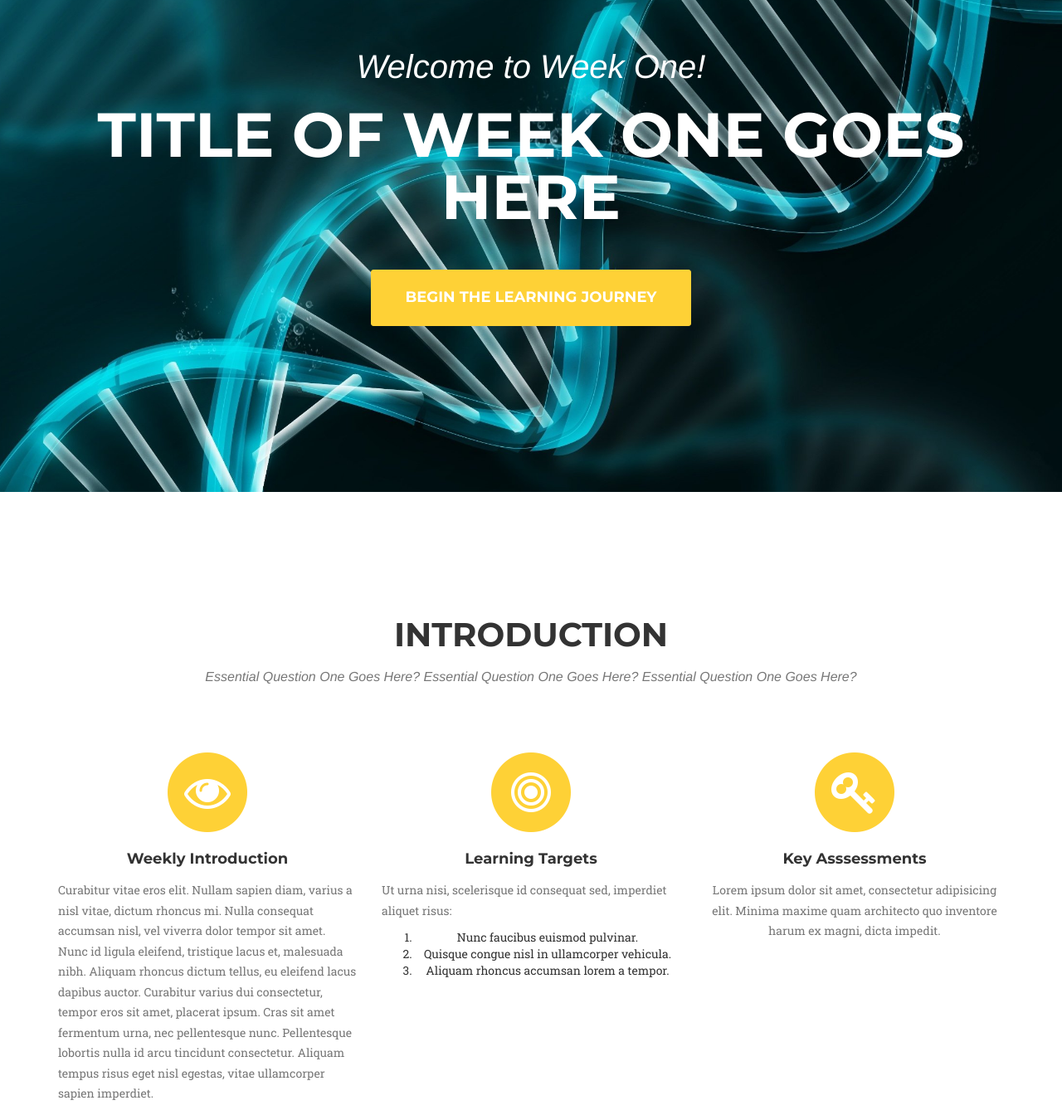
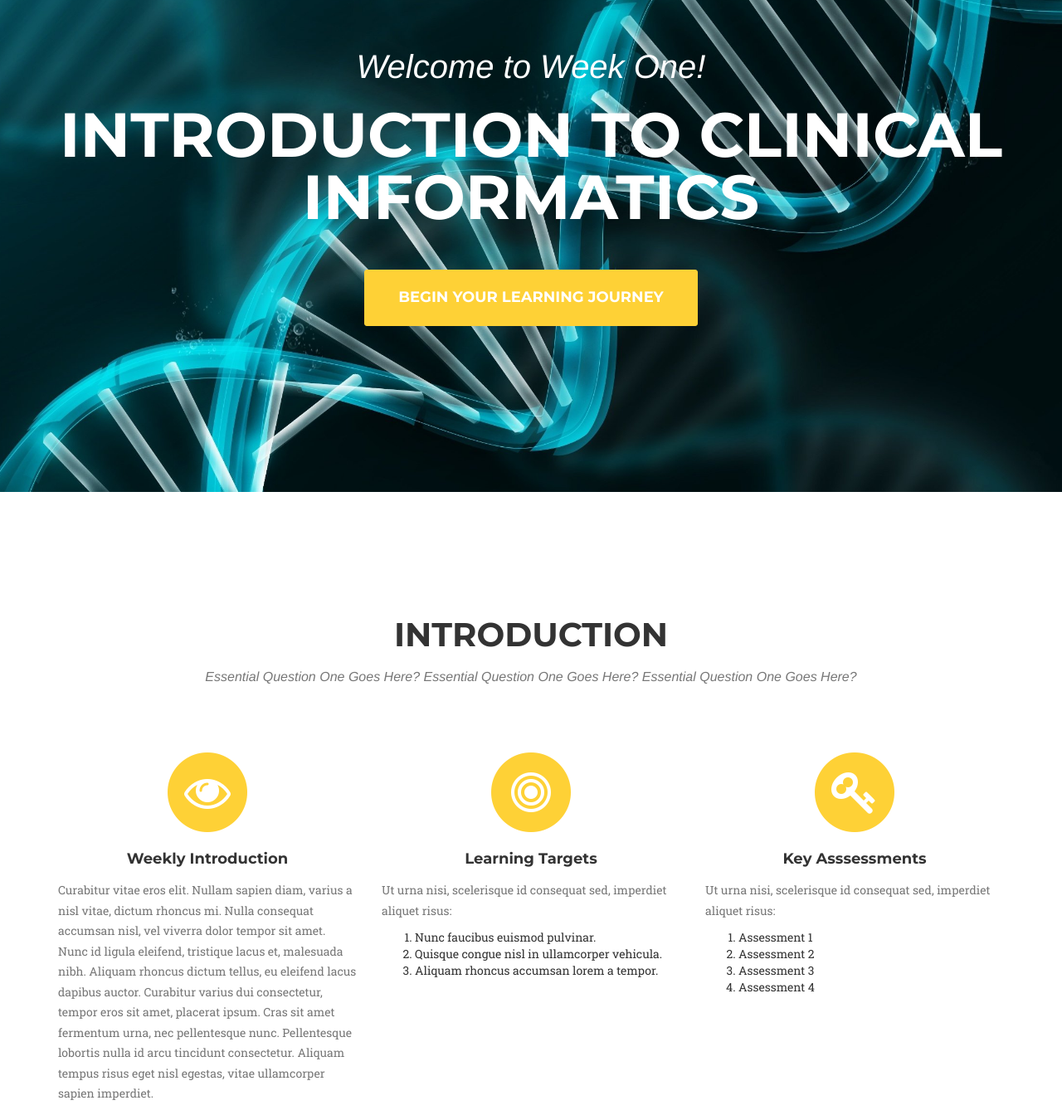
Before and after one commit to edwinmerced/ummiller, a website: page index.html in a window 1280 px wide. Shown: the part 240-1584 px from the top of the page at 83% size. Drawn offline with nearby package versions, Linux system fonts and the light colour scheme; a web font is replaced by a local one.

Commit message:
Add files via upload

```diff
--- a/index.html
+++ b/index.html
@@ -82,8 +82,8 @@
         <div class="container">
             <div class="intro-text">
                 <div class="intro-lead-in">Welcome to Week  One!</div>
-                <div class="intro-heading">Title of Week One Goes Here</div>
-                <a href="#services" class="page-scroll btn btn-xl">Begin the Learning Journey</a>
+                <div class="intro-heading">Introduction to Clinical Informatics</div>
+                <a href="#services" class="page-scroll btn btn-xl">Begin your Learning Journey</a>
             </div>
         </div>
     </header>
@@ -112,7 +112,7 @@
                         <i class="fa fa-bullseye fa-stack-1x fa-inverse"></i>
                     </span>
                     <h4 class="service-heading">Learning Targets</h4>
-                    <p class="text-muted text-left">Ut urna nisi, scelerisque id consequat sed, imperdiet aliquet risus:<br><ol><li>Nunc faucibus euismod pulvinar.</li> <li>Quisque congue nisl in ullamcorper vehicula. </li> <li>Aliquam rhoncus accumsan lorem a tempor.</li> </ol></p>
+                    <p class="text-muted text-left">Ut urna nisi, scelerisque id consequat sed, imperdiet aliquet risus:<br><ol class="text-left"><li>Nunc faucibus euismod pulvinar.</li> <li>Quisque congue nisl in ullamcorper vehicula. </li> <li>Aliquam rhoncus accumsan lorem a tempor.</li> </ol></p>
                 </div>
                 <div class="col-md-4">
                     <span class="fa-stack fa-4x">
@@ -120,7 +120,7 @@
                         <i class="fa fa-key fa-stack-1x fa-inverse"></i>
                     </span>
                     <h4 class="service-heading">Key Asssessments</h4>
-                    <p class="text-muted">Lorem ipsum dolor sit amet, consectetur adipisicing elit. Minima maxime quam architecto quo inventore harum ex magni, dicta impedit.</p>
+                    <p class="text-muted text-left">Ut urna nisi, scelerisque id consequat sed, imperdiet aliquet risus:<br><ol class="text-left"><li>Assessment 1</li> <li>Assessment 2 </li> <li>Assessment 3</li></li> <li>Assessment 4</li> </ol></p>
                 </div>
             </div>
         </div>
@@ -292,13 +292,7 @@
                                 </div>
                             </div>
                         </li>
-                        <li class="timeline-inverted">
-                            <div class="timeline-image">
-                                <h4>Thats
-                                    <br>All
-                                    <br>Folks!</h4>
-                            </div>
-                        </li>
+
                     </ul>
                 </div>
             </div>
@@ -347,7 +341,7 @@ Lorem ipsum dolor sit amet, consectetur adipiscing elit. Suspendisse elementum v
             </div>
             <div class="row">
                 <div class="col-lg-8 col-lg-offset-2 text-center">
-                    <p class="large text-muted">Please go to the next week once you have reviewed all the learning resources abd completed all assessments</p>
+                    <p class="large text-muted">Please go to the next week once you have reviewed all the learning resources and completed all assessments.</p>
                 </div>
             </div>
         </div>
```
